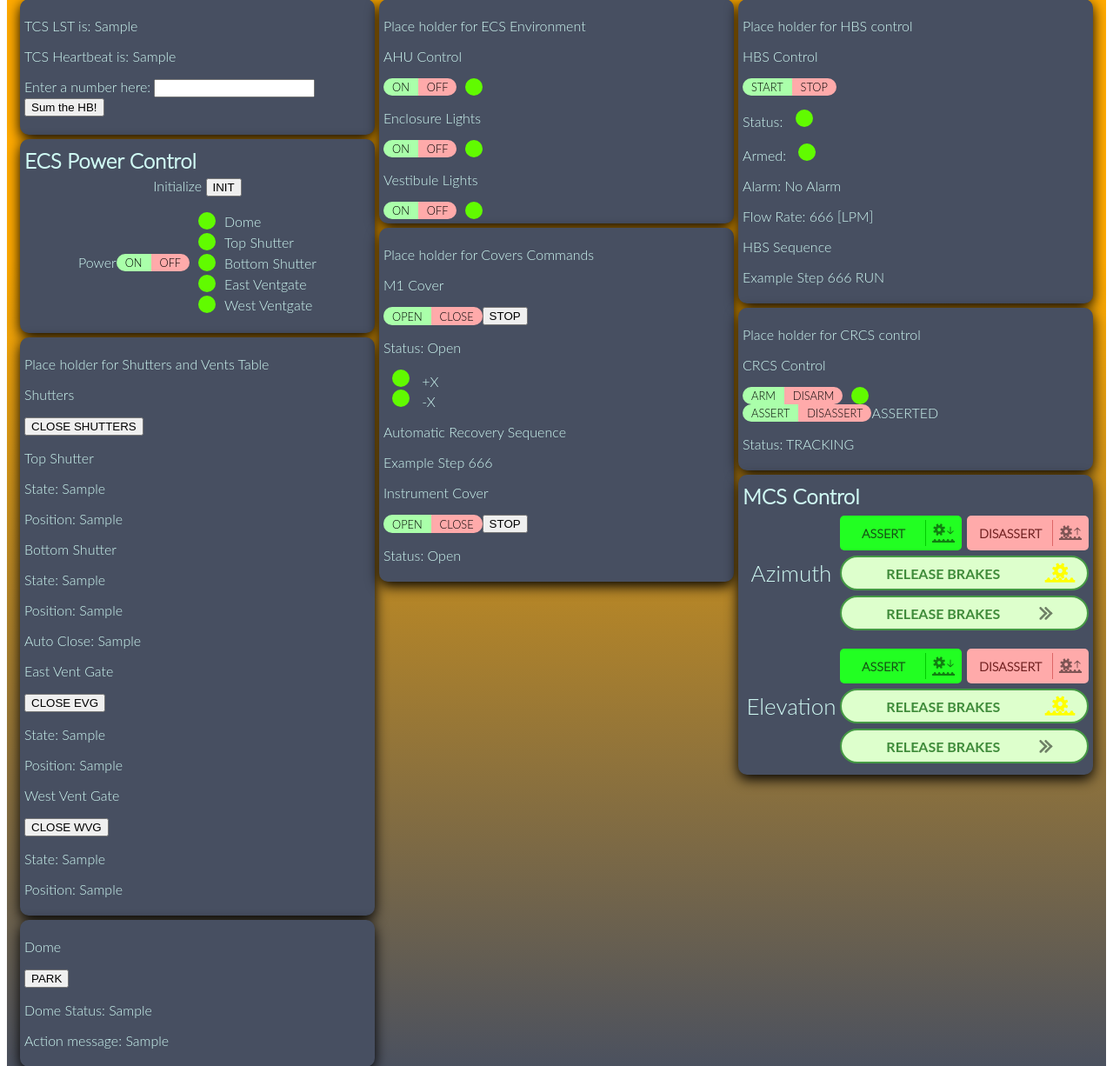
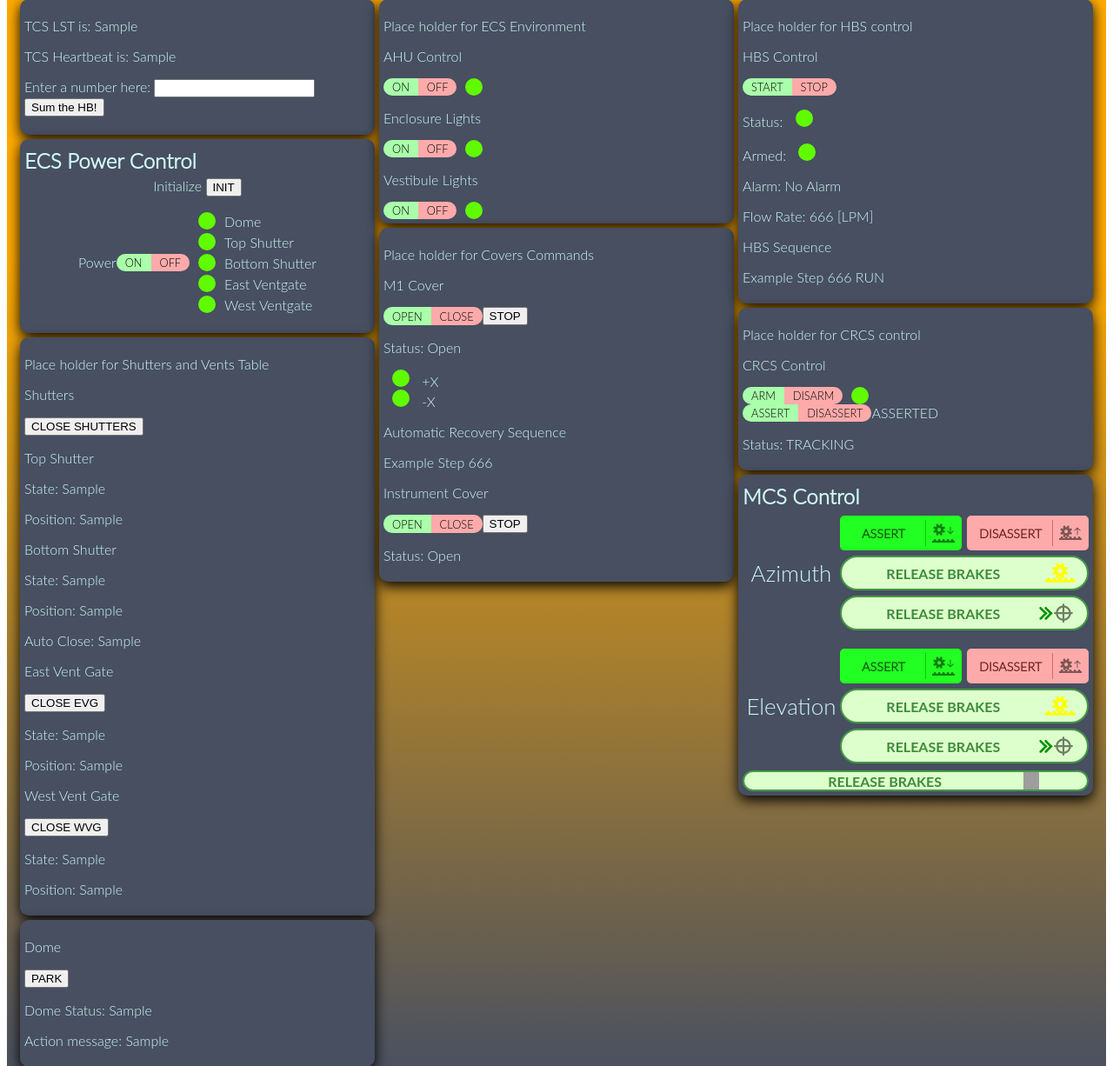
Before and after one commit to iarriagada/gem-web-dms, a Flask app: template templates/home.html in a window 1280 px wide. Shown: the part 81-1307 px from the top of the page at 87% size. Run offline with Flask 2, Linux system fonts and the light colour scheme; the template is opened without the code that fills it: most values are stand-ins (such as "Sample title", 1, 10 or a date in 2020); some libraries are stand-ins or nearby versions; grey boxes are pictures that could not be loaded.

Commit message:
Added styling for the motion status banner

```diff
--- a/static/css/styles.css
+++ b/static/css/styles.css
@@ -335,6 +335,8 @@ button.drive_button:hover .bttn_img {
 
 .status__target.motion_st {
     background-image: url('../TARGET.svg');
+    width: 24px;
+    height: 27px;
 }
 
 .arrw_img {
@@ -362,3 +364,11 @@ button.drive_button:hover .bttn_img {
     animation-iteration-count: infinite;
     animation-timing-function: linear;
 }
+
+#x1 {
+    background-image: url('../BRAKE-L.svg');
+}
+
+#x2 {
+    background-image: url('../BRAKE-R.svg');
+}
--- a/static/page_render.js
+++ b/static/page_render.js
@@ -7,18 +7,18 @@ function setPWRcolor(tag_id, val) {
     }
 }
 
-function setAssState(tag_id, stban_id, icon_id, val) {
+function setDrvState(tag_id, stban_id, icon_id, val) {
     switch(val) {
         case 0:
             $(tag_id).text('Fault (HIGH)');
             break;
         case 1:
             $(tag_id).text('DISASSERTED');
-            $(stban_id).css('background', '#0000ff');
-            $(stban_id).css('border-color', '#ff8080');
-            $(stban_id).css('color', '#ff8080');
+            $(stban_id).css('background', '#0000cc');
+            $(stban_id).css('border-color', '#ff7575');
+            $(stban_id).css('color', '#ff7575');
+            $(icon_id).css('background-image', 'url("/static/DISASSERTED.svg")');
             break;
-            $(icon_id).css('background-image', 'url("/static/DISASSERTED.svg")');
         case 2:
             $(tag_id).text('ASSERTED');
             $(stban_id).css('background', '#008800');
@@ -31,6 +31,44 @@ function setAssState(tag_id, stban_id, icon_id, val) {
             break;
         default:
             $(tag_id).text('Me no entender');
+    }
+}
+
+function setMotionState(txt_id, stban_id, arrw1_id, arrw2_id, icon_id, val) {
+    switch(val) {
+        case "TRACKING":
+            $(txt_id).text(val);
+            $(stban_id).css('background', '#e5ffc2');
+            $(stban_id).css('border-color', '#008f00');
+            $(stban_id).css('color', '#008f00');
+            $(arrw1_id).addClass('bounceAlpha');
+            $(arrw2_id).addClass('bounceAlpha');
+            break;
+        case "SLEWING":
+            $(txt_id).text('DISASSERTED');
+            $(stban_id).css('background', '#0000ff');
+            $(stban_id).css('border-color', '#ff8080');
+            $(stban_id).css('color', '#ff8080');
+            $(icon_id).css('background-image', 'url("/static/DISASSERTED.svg")');
+            break;
+        case "STATIONARY":
+            $(txt_id).text('ASSERTED');
+            $(stban_id).css('background', '#008800');
+            $(stban_id).css('border-color', '#ffff00');
+            $(stban_id).css('color', '#ffff00');
+            $(icon_id).css('background-image', 'url("/static/ASSERTED.svg")');
+            break;
+        case "BRAKED":
+            $(txt_id).text('Fault (LOW)');
+            break;
+        case "APPLY BRAKES":
+            $(txt_id).text('Fault (LOW)');
+            break;
+        case "RELEASE BRAKES":
+            $(txt_id).text('Fault (LOW)');
+            break;
+        default:
+            $(txt_id).text('Me no entender');
     }
 }
 
@@ -104,14 +142,16 @@ function getEnvironData(data) {
 }
 
 function getMCSData(data) {
-    setAssState("#azdrvst_txt", "#azdrv_state", "#azdrvst_tgt", data.azdrv_st);
-    setAssState("#eldrvst_txt", "#eldrv_state", "#eldrvst_tgt", data.eldrv_st);
-    $("#azmotnst_txt").text(data.az_st);
-    $("#elmotnst_txt").text(data.el_st);
+    setDrvState("#azdrvst_txt", "#azdrv_state", "#azdrvst_tgt", data.azdrv_st);
+    setDrvState("#eldrvst_txt", "#eldrv_state", "#eldrvst_tgt", data.eldrv_st);
+    setMotionState("#azmotnst_txt", "#azmotn_state", "#azmotn_a1", "#azmotn_a2", "#azmotnst_tgt", data.az_st);
+    //$("#azmotnst_txt").text(data.az_st);
+    setMotionState("#elmotnst_txt", "#elmotn_state", "#elmotn_a1", "#elmotn_a2", "#elmotnst_tgt", data.el_st);
+    //$("#elmotnst_txt").text(data.el_st);
 }
 
 function getCRCSData(data) {
-    setAssState("#crdrv_state", data.crdrv_st);
+    setDrvState("#crdrv_state", data.crdrv_st);
     $("#cr_state").text(data.cr_st);
     setPWRcolor("#crarm_state", data.crarm_st);
 }
--- a/templates/home.html
+++ b/templates/home.html
@@ -182,8 +182,8 @@
                                 <div class="status__bg" id="azmotn_state">
                                     <div class="status_text" id="azmotnst_txt">RELEASE BRAKES</div>
                                     <div class="status__ico" id="azmotnst_ico">
-                                        <span class="status__arrow first arrw_img " id="azmotnst_a1"></span>
-                                        <span class="status__arrow second arrw_img " id="azmotnst_a2"></span>
+                                        <span class="status__arrow first arrw_img " id="azmotn_a1"></span>
+                                        <span class="status__arrow second arrw_img " id="azmotn_a2"></span>
                                         <span class="status__target motion_st" id="azmotnst_tgt"></span>
                                     </div>
                                 </div>
@@ -209,8 +209,6 @@
                                 <div class="status__bg" id="eldrv_state">
                                     <div class="status_text" id="eldrvst_txt">RELEASE BRAKES</div>
                                     <div class="status__ico" id="eldrvst_ico">
-                                        <!--<span class="status__arrow first arrw_img " id="eldrvst_a1"></span>-->
-                                        <!--<span class="status__arrow second arrw_img " id="eldrvst_a2"></span>-->
                                         <span class="status__target drive_st" id="eldrvst_tgt"></span>
                                     </div>
                                 </div>
@@ -219,8 +217,8 @@
                                 <div class="status__bg" id="elmotn_state">
                                     <div class="status_text" id="elmotnst_txt">RELEASE BRAKES</div>
                                     <div class="status__ico" id="elmotnst_ico">
-                                        <span class="status__arrow first arrw_img " id="elmotnst_a1"></span>
-                                        <span class="status__arrow second arrw_img " id="elmotnst_a2"></span>
+                                        <span class="status__arrow first arrw_img " id="elmotn_a1"></span>
+                                        <span class="status__arrow second arrw_img " id="elmotn_a2"></span>
                                         <span class="status__target motion_st" id="elmotnst_tgt"></span>
                                     </div>
                                 </div>
@@ -247,17 +245,17 @@
                         <!--</button>-->
                     <!--</div>-->
                     <!--<p></p>-->
-                    <!--<div class="status">-->
-                        <!--<div class="status__bg" id="t1">-->
-                            <!--<div class="status_text">RELEASE BRAKES</div>-->
-                            <!--<div class="status__ico">-->
-                                <!--<span class="status__arrow first arrw_img " id="x1"></span>-->
-                                <!--<span class="status__arrow second arrw_img " id="x2"></span>-->
-                                <!--<span class="status__target" id="x3"></span>-->
-                            <!--</div>-->
-                        <!--</div>-->
-                    <!--</div>-->
                 </section>
+                <div class="status">
+                    <div class="status__bg" id="t1">
+                        <div class="status_text">RELEASE BRAKES</div>
+                        <div class="status__ico">
+                            <span class="status__arrow first arrw_img " id="x1"></span>
+                            <span class="status__arrow second arrw_img " id="x2"></span>
+                            <span class="status__target" id="x3"></span>
+                        </div>
+                    </div>
+                </div>
             </div>
         </main>
         <footer class="footer">
```
Also changed, not shown: static/MOVE.svg.
